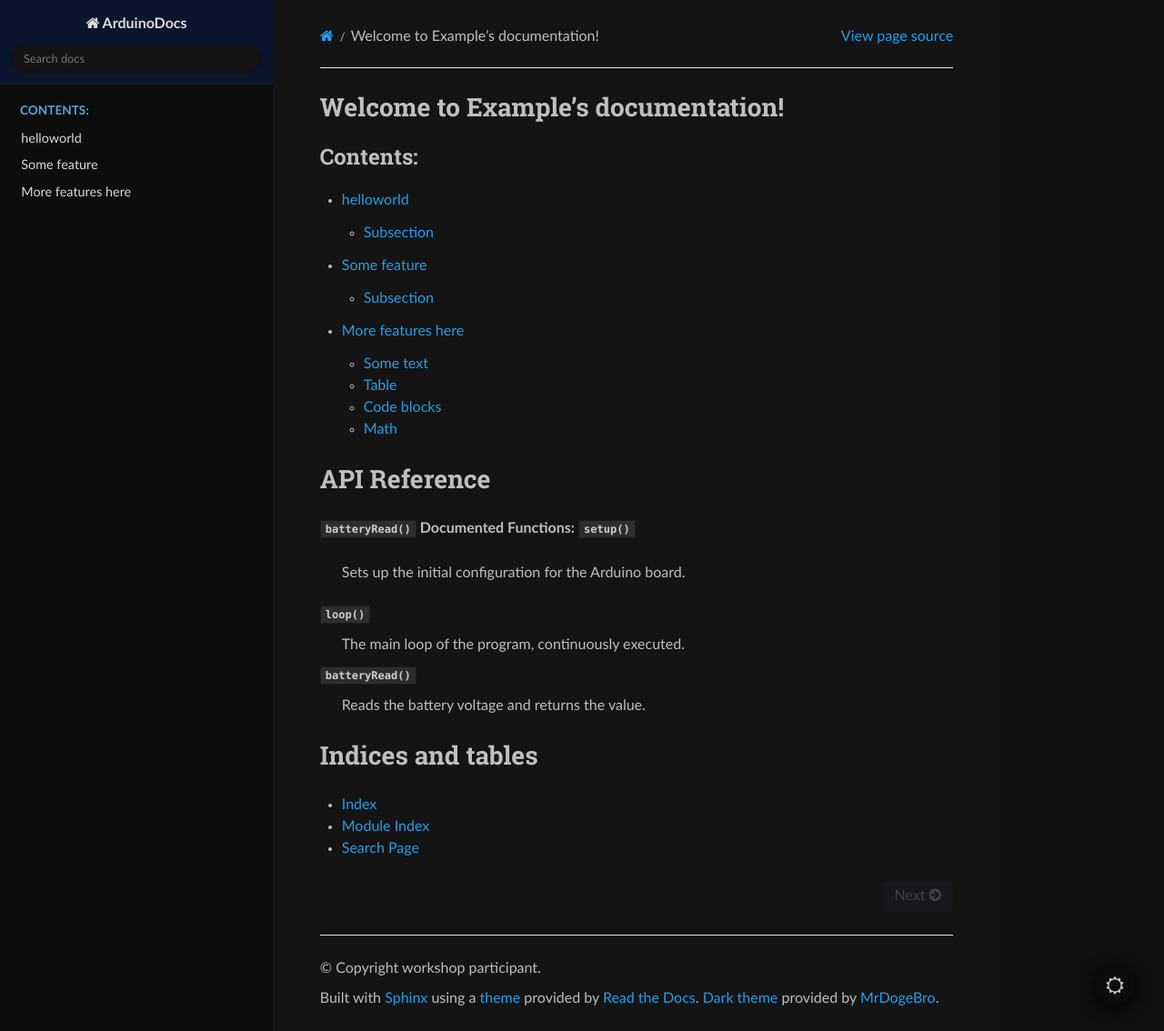
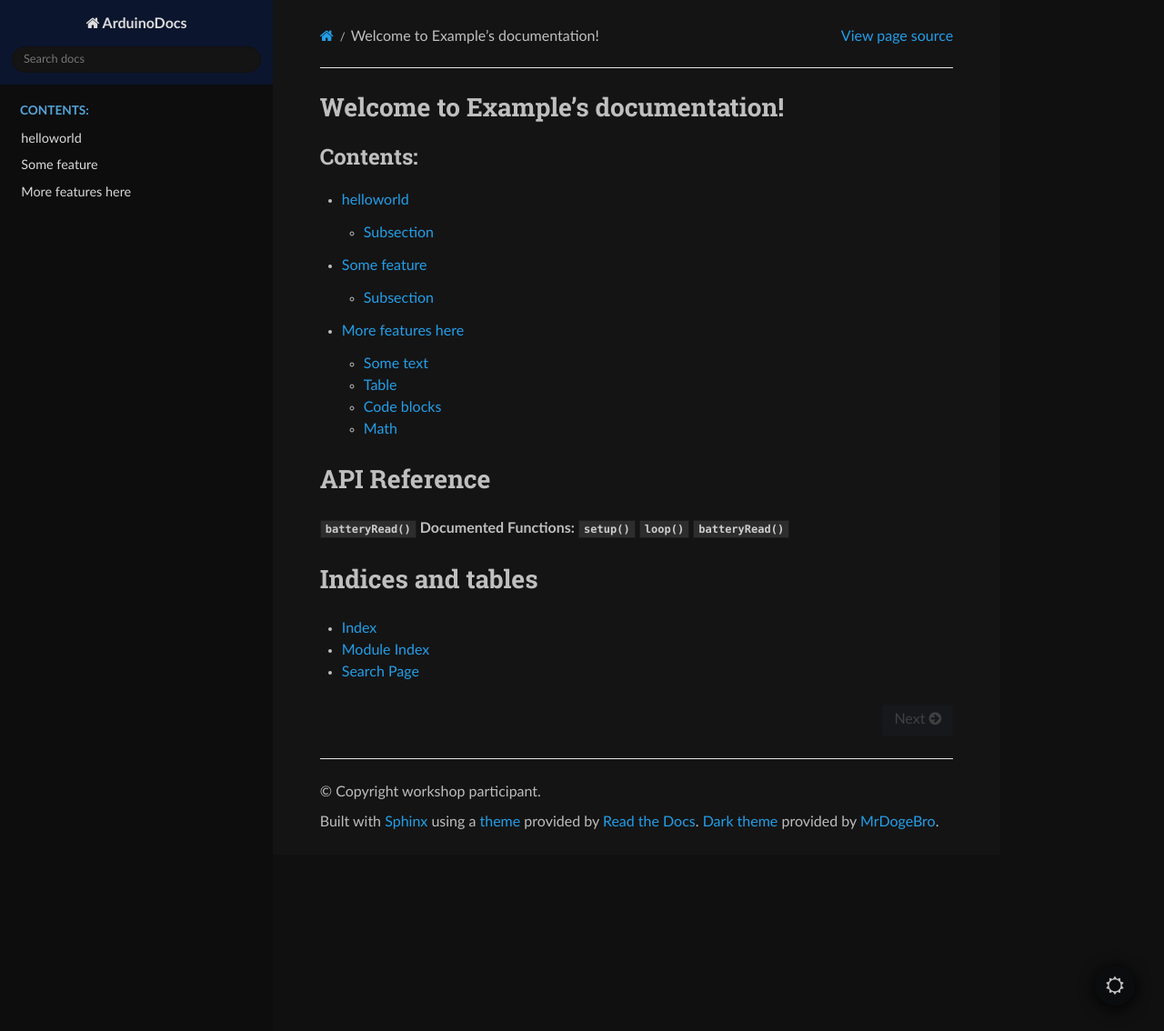
Before and after one commit to piklz/documentation-example, a Sphinx documentation site: the page built from doc/index.rst, in a window 1280 px wide and 1134 px high. Shown: the whole window at 91% size. Built offline with Sphinx 7.4.7 and the Read the Docs theme 2.0.0, drawn with Linux system fonts in a browser that asks for light colours.

Commit message:
Update index.rst

```diff
--- a/doc/index.rst
+++ b/doc/index.rst
@@ -19,15 +19,12 @@ Welcome to Example's documentation!
 
 API Reference
 ==============
+
 :c:func:`batteryRead()`
 **Documented Functions:**
 :c:func:`setup`
-    Sets up the initial configuration for the Arduino board.
 :c:func:`loop`
-    The main loop of the program, continuously executed.
 :c:func:`batteryRead`
-    Reads the battery voltage and returns the value.
-
 
 Indices and tables
 ==================
```
